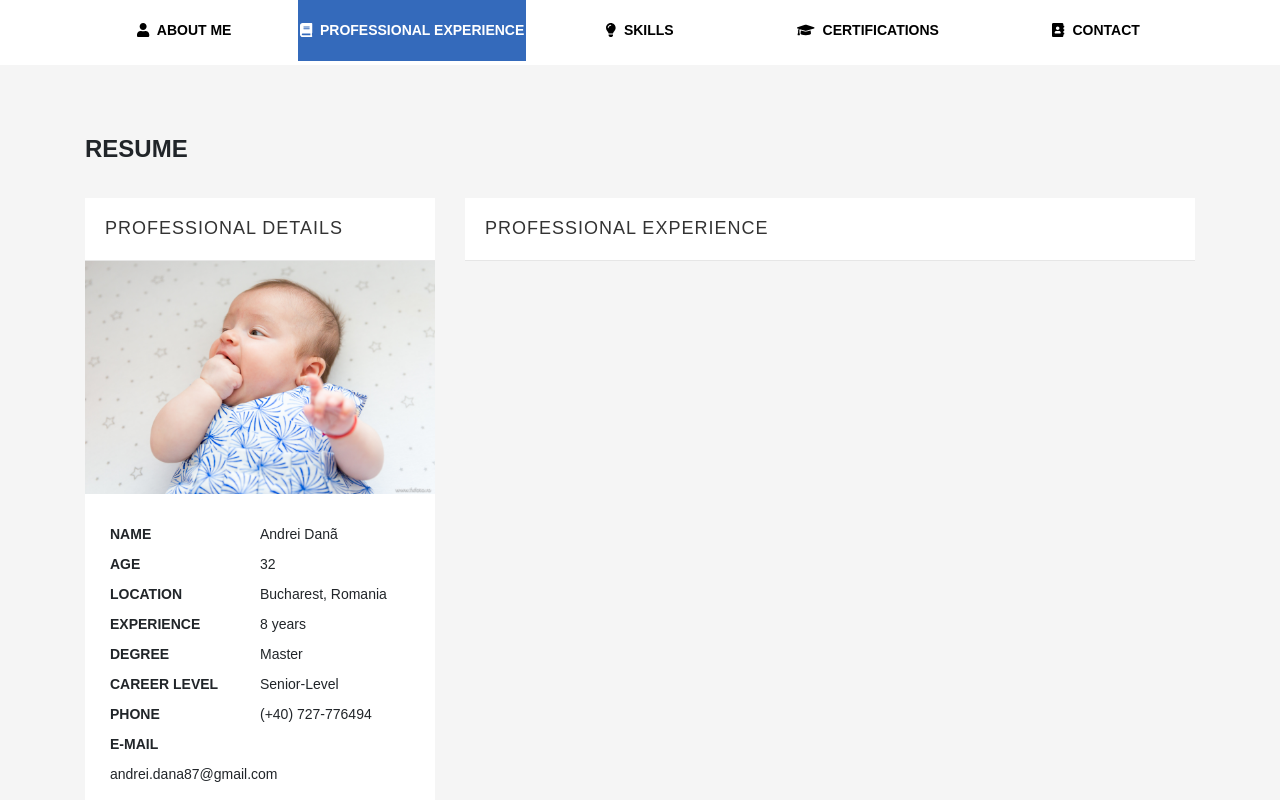
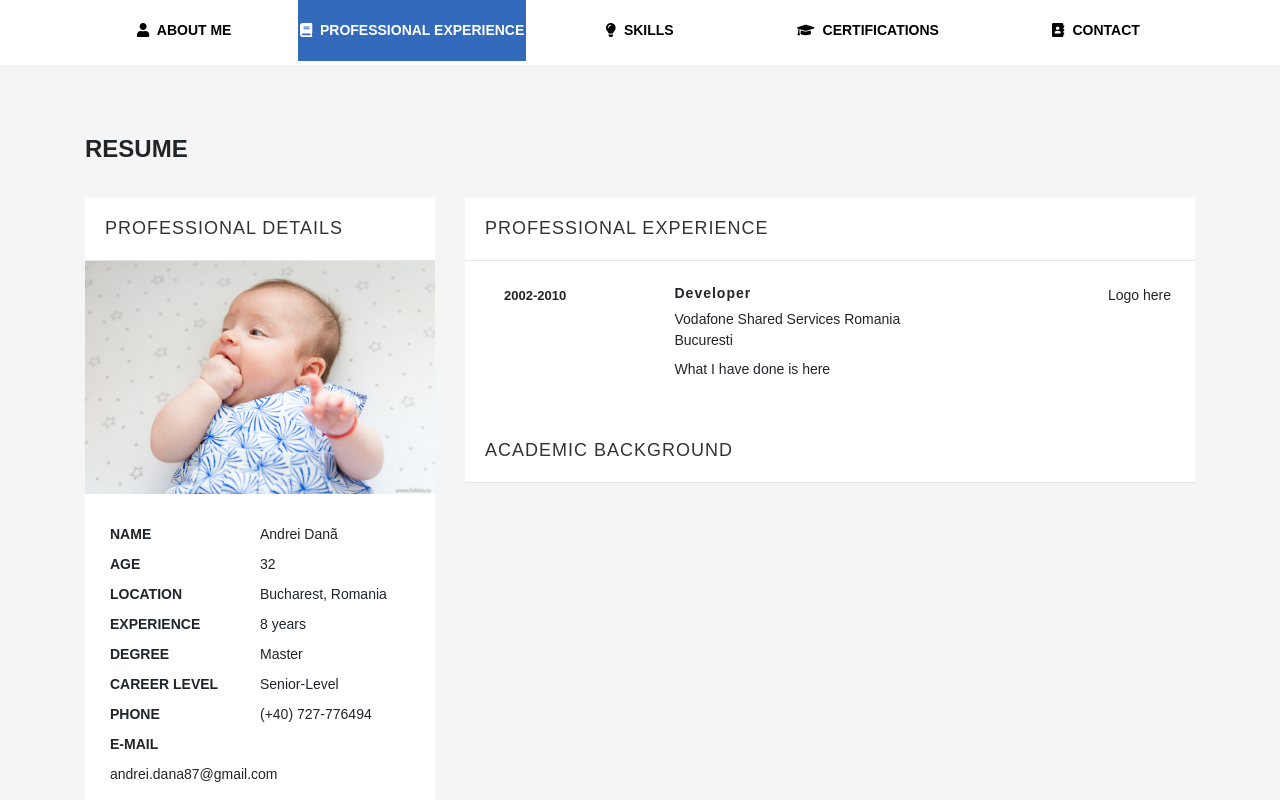
Before and after one commit to andreidana/react-cv, a React (Create React App) app: page /professional-experience in a window 1280 px wide. Shown: the top 800 px of the page. Built offline with nearby package versions, Linux system fonts and the light colour scheme.

Commit message:
add professional experience

```diff
--- /dev/null
+++ b/src/Components/ProfessionalExperience/Job/Job.jsx
@@ -0,0 +1,24 @@
+import React from 'react';
+
+import { JobStyle, JobYears, CompanyLogo } from './Job.module.scss';
+
+const Job = () => {
+  return (
+    <>
+      <div className={`row m-4 ${JobStyle}`}>
+        <div className='col-md-3'>
+          <span className={JobYears}>2002-2010</span>
+        </div>
+        <div className='col-md-9'>
+          <div className={CompanyLogo}>Logo here</div>
+          <h6>Developer</h6>
+          <div>Vodafone Shared Services Romania</div>
+          <div>Bucuresti</div>
+          <p className='mt-2'>What I have done is here</p>
+        </div>
+      </div>
+    </>
+  );
+};
+
+export default Job;
--- /dev/null
+++ b/src/Components/ProfessionalExperience/Job/Job.module.scss
@@ -0,0 +1,18 @@
+.JobStyle {
+  h6 {
+    margin-top: 0px;
+    letter-spacing: 1px;
+    font-size: 14px;
+    font-weight: bold;
+  }
+}
+.JobYears {
+  font-size: 13px;
+  font-weight: bold;
+  display: inline-block;
+}
+
+.CompanyLogo {
+  position: absolute;
+  right: 0px;
+}
--- a/src/Components/ProfessionalExperience/ProfessionalExperience.jsx
+++ b/src/Components/ProfessionalExperience/ProfessionalExperience.jsx
@@ -1,13 +1,17 @@
 import React from 'react';
 
 import StringTitle from '../StringTitle/StringTitle';
+import Job from './Job/Job';
 
 const ProfessionalExperience = () => {
   const title = 'PROFESSIONAL EXPERIENCE';
+  const academicTitle = 'ACADEMIC BACKGROUND';
 
   return (
     <>
       <StringTitle title = {title}/>
+      <Job/>
+      <StringTitle title = {academicTitle}/>
     </>
   );
 };
--- a/src/Components/Skills/Skill/Skill.jsx
+++ b/src/Components/Skills/Skill/Skill.jsx
@@ -11,7 +11,7 @@ const Skill = (props) => {
         {props.name}
       </div>
       <div className='col-sm-8'>
-        <ProgressBar className='mt-2' striped variant='info' now={props.level} />
+        <ProgressBar className='mt-2' now={props.level} />
         <Collapse in = {open}>
           <div id='example-collapse-text'>{props.description}</div>
         </Collapse>
```
Also changed, not shown: src/Components/ProfessionalExperience/AcademicBackground/AcademicBackground.jsx (added, +11 -0 lines).
